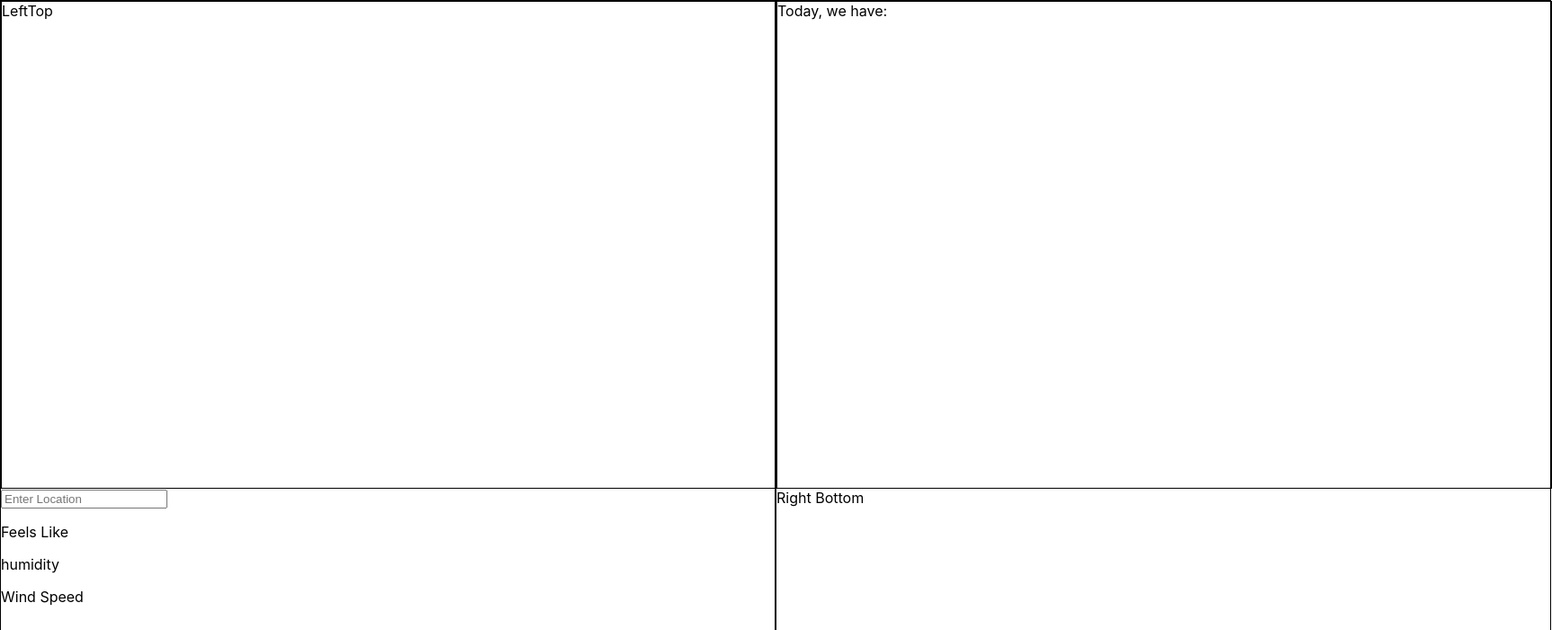
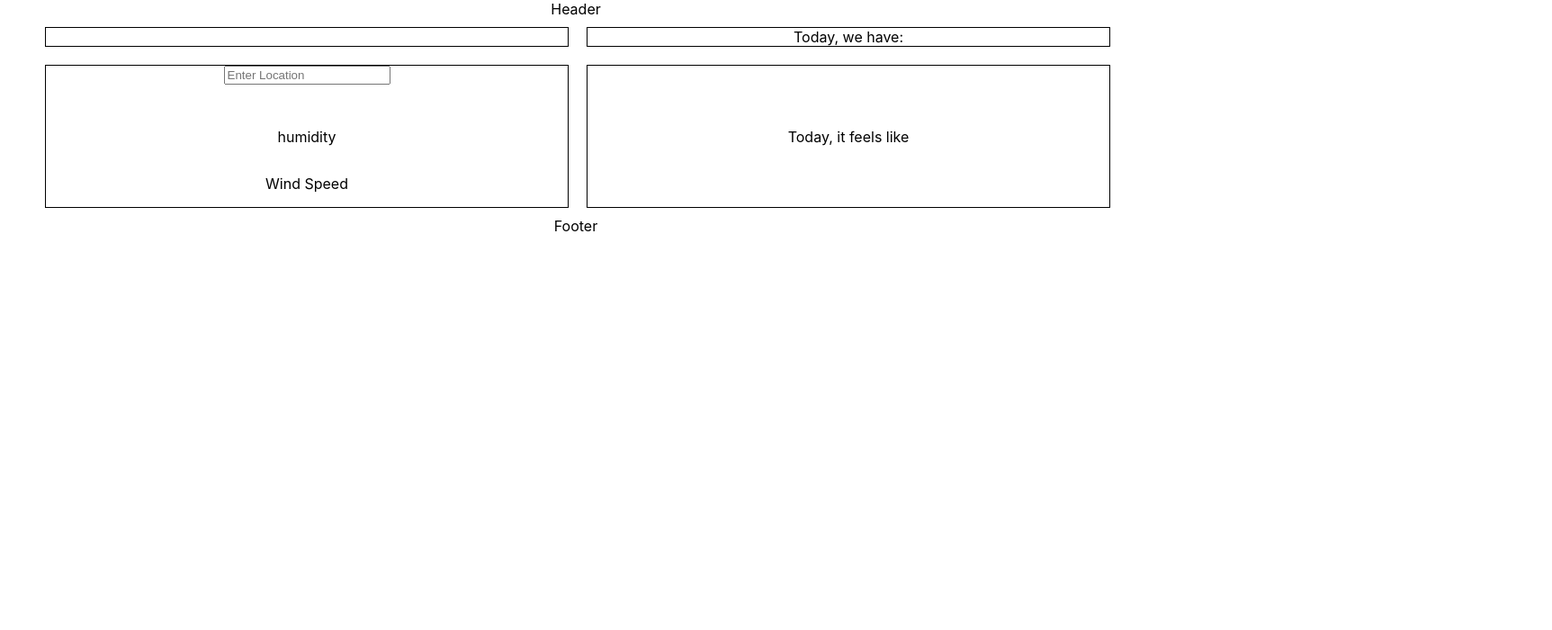
Before and after one commit to sky0815a/WeatherApp, a React (Create React App) app: page / in a window 1280 px wide. Shown: the top 700 px of the page at 90% size, 1725 px wide, since content can reach past the window. Built offline with nearby package versions, Linux system fonts and the light colour scheme.

Commit message:
Left Bottom Corner Working

```diff
--- a/src/App.css
+++ b/src/App.css
@@ -1,27 +1,47 @@
-.App {
-  display: flex
+.Header {
+  text-align: center;
 }
-.LeftSide {
-  width: 860px;
-  height: 1080px;
+
+.footer {
+  text-align: center;
+}
+.main {
+  margin-left: 40px;
+  align-content: center;
+  min-height: 100%;
+  display: flex;
+  flex-wrap: wrap;
+  flex-direction: row;
+}
+.main > div {
+  display: flex;
+  flex-basis: calc(50% - 40px);
+  justify-content: center;
+  flex-direction: column;
+}
+.main > div > div {
+  display: flex;
+  justify-content: center;
+  flex-direction: row;
+}
+
+.LeftTop {
+  margin: 10px;
   border: 1px solid black;
 }
 
-.LeftTop {
-  width: 860px;
-  height: 540PX;
-  border: 1px solid black;
-}
-
-.RightSide {
-  width: 860px;
-  height: 1080px;
+.LeftBottom
+ {
+  margin: 10px;
   border: 1px solid black;
 }
 
 .RightTop {
-  width: 860px;
-  height: 540PX;
+  margin: 10px;
   border: 1px solid black;
+}
 
+.RightBottom {
+  margin: 10px;
+  border: 1px solid black;
 }
--- a/src/App.js
+++ b/src/App.js
@@ -1,7 +1,8 @@
 import React, { useState } from 'react';
 import axios from 'axios'
 import TopRight from './components/TopRight'
-
+import RightBottomTempWarning from './components/RightBottomTempWarning'
+import RightBottomRainCheck from './components/RightBottomRainCheck'
 import './App.css';
 
 
@@ -24,11 +25,20 @@ function App() {
 
   return (
     <div className="App">
-      <div className='LeftSide'>
-        {/* Left Top Block Start */}
+      <div className='Header'>Header</div>
+      <div className='main'>
+        {/* Left Top Components Start */}
         <div className='LeftTop'>
-          LeftTop
           {/* <img src={fewclouds} alt="Left Top"/> */}
+        </div>
+
+        {/* Right Top Components Start */}
+        <div className='RightTop'>
+          <div>Today, we have:</div>
+          <div>{data.weather ? <p>{data.weather[0].description} outside</p> : null}</div>
+          <div className="thingsToGet">
+            <TopRight data={data} />
+          </div>
         </div>
 
         {/* Left Bottom Block Start */}
@@ -48,16 +58,11 @@ function App() {
 
           {/* F = (K - 273.15) * 1.8 + 32 */}
           <div className="temp">
-            {data.main ? <h1>{Math.round((data.main.temp - 273.15) * 1.8 + 32)}F</h1> : null}
+            {data.main ? <h1>{Math.round((data.main.temp - 273.15) * 1.8 + 32)}F°</h1> : null}
           </div>
 
           <div className="description">
             {data.weather ? <p>{data.weather[0].main}</p> : null}
-            <p>Feels Like</p>
-          </div>
-
-          <div className="feels">
-            {data.main ? <p>{Math.round((data.main.feels_like - 273.15) * 1.8 + 32)}F</p> : null}
           </div>
 
           <div className='humidity'>
@@ -70,28 +75,25 @@ function App() {
             <p>Wind Speed</p>
           </div>
         </div>
-      </div>
 
-      {/* Right Side Start */}
-      <div className='RightSide'>
-        <div className='RightTop'>
-          Today, we have:
-          {data.weather ? <p>{data.weather[0].description} outside</p> : null}
+        <div className='RightBottom'>
+          <div>Today, it feels like</div>
+          <div className="feels">
+            {data.main ? <h1>{Math.round((data.main.feels_like - 273.15) * 1.8 + 32)}F°</h1> : null}
+          </div>
           <div className="thingsToGet">
-            <TopRight data={data}/>
+            <RightBottomTempWarning data={data} />
+            <RightBottomRainCheck data={data} />
           </div>
         </div>
-        <div className='RighBottom'>
-          Right Bottom
-        </div>
       </div>
+      <div className='footer'>Footer</div>
     </div>
-
   );
 }
 
 export default App;
 
 
-// Reference 33min
+
 // https://www.youtube.com/watch?v=UjeXpct3p7M&ab_channel=CodeCommerce
--- /dev/null
+++ b/src/components/RightBottomRainCheck.js
@@ -0,0 +1,9 @@
+function RightBottomRainCheck({ data }) {
+    if (Object.keys(data).length > 0) {
+        if (data.weather[0].main === 'Drizzle' || data.weather[0].main === 'Rain') {
+            return <div>Take an umbrella or waterproff outwear</div>
+        }
+    }
+}
+
+export default RightBottomRainCheck;
--- /dev/null
+++ b/src/components/RightBottomTempWarning.js
@@ -0,0 +1,123 @@
+function RightBottomTempWarning({ data }) {
+
+    if (Object.keys(data).length > 0) {
+        let feelsLike = Math.round((data.main.feels_like - 273.15) * 1.8 + 32)
+
+        if (120 < feelsLike) {
+            return <div>Caution, Extreme Head Danger!
+                <br/><br/>*** Things to wear & check before going outside ***
+                <br/><br/>Let someone knows where you are going
+                <br/>If you are driving, check if you have enough gasoline
+                <br/>Take some water bottles just in case
+                <br/>Have your phone fully charged</div>
+
+        }
+
+        else if (110 < feelsLike) {
+            return <div>Becareful of Heatstroke!
+                <br/><br/>*** Things to wear & check before going outside ***
+                <br/><br/>Let someone knows where you are going
+                <br/>Take some water bottles with you. Stay hydrated
+                <br/>Find shade and stay off the direct sunlight
+                <br/>Cover your body with light clothes</div>
+        }
+
+        else if (100 < feelsLike) {
+            return <div>It's Very Hot Today!
+                <br/><br/>*** Things to wear & check before going outside ***
+                <br/><br/>Don't be exposed under the direct sunlight for too long
+                <br/>Take some water bottles with you. Stay hydrated.
+               </div>
+        }
+
+        else if (90 < feelsLike) {
+            return <div>It's Quite Hot Today!
+                <br/><br/>*** Things to wear & check before going outside ***
+                <br/><br/>Make sure you wear light clothes for hot Summer</div>
+        }
+
+        else if (85 < feelsLike) {
+            return <div>It's Pretty Hot Today!
+                <br/><br/>*** Things to wear & check before going outside ***
+                <br/><br/>You should wear light clothes that is not dark color which absorb heats</div>
+        }
+
+        else if (80 < feelsLike) {
+            return <div>It's hot Today!
+                <br/><br/>*** Things to wear & check before going outside ***
+                <br/><br/>It is best to wear light and airy clothes, which will allow your skin to breathe</div>
+        }
+
+        else if (75 < feelsLike) {
+            return <div>It's little bit hot Today!
+                <br/><br/>*** Things to wear & check before going outside ***
+                <br/><br/>You should wear light clothes</div>
+        }
+
+        else if (70 < feelsLike) {
+            return <div>It's warm Today!
+                <br/><br/>*** Things to wear & check before going outside ***
+                <br/><br/>Jeans & Shorts, thin long sleeve shirts or striped tops would be good idea</div>
+        }
+
+        else if (65 < feelsLike) {
+            return <div>It's little bit chilly Today!
+                <br/><br/>*** Things to wear & check before going outside ***
+                <br/><br/>Go for the long-sleeved casual cotton t-shirts</div>
+        }
+
+        else if (60 < feelsLike) {
+            return <div>It's little bit cold Today!
+                <br/><br/>*** Things to wear & check before going outside ***
+                <br/><br/>You can wear hoodie or sweatshirts</div>
+        }
+
+        else if (50 < feelsLike) {
+            return <div>It's quite breeze Today!
+                <br/><br/>*** Things to wear & check before going outside ***
+                <br/><br/>Wear light inner cloth & wear light outter, and maybe light coat as well</div>
+        }
+
+        else if (40 < feelsLike) {
+            return <div>It's cold outside Today!
+                <br/><br/>*** Things to wear & check before going outside ***
+                <br/><br/>Take your gorgeous coat out. Time to wear early Spring & late Fall wear
+                <br/>Maybe gloves would be good idea too</div>
+        }
+
+        else if (30 < feelsLike) {
+            return <div>It's very cold outside Today!
+                <br/><br/>*** Things to wear & check before going outside ***
+                <br/><br/>Make sure you wear heavy, warm winter clothes
+                <br/>Maybe gloves would be good idea too</div>
+        }
+
+        else if (10 < feelsLike) {
+            return <div>It's very very cold outside Today!
+                <br/><br/>*** Things to wear & check before going outside ***
+                <br/><br/>Make sure you wear heavy, warm winter clothes
+                <br/>You should wear gloves too</div>
+        }
+
+        else if (-10 < feelsLike) {
+            return <div>It's extremely cold outside Today!
+                <br/><br/>*** Things to wear & check before going outside ***
+                <br/><br/>Make sure you wear heavy, warm winter clothes
+                <br/>You should wear gloves too</div>
+        }
+
+        else if (-70 < feelsLike) {
+            return <div>Warning, It's extremely cold outside.
+                <br/><br/>*** Things to wear & check before going outside ***
+                <br/><br/>Make sure you wear heavy, warm winter clothes
+                <br/>Let someone knows where you are going
+                <br/>If you are driving, check if you have enough gasoline</div>
+        }
+
+        else {
+            return <div>None of the Above</div>
+        }
+    }
+}
+
+export default RightBottomTempWarning;
--- a/src/components/TopRight.js
+++ b/src/components/TopRight.js
@@ -1,36 +1,34 @@
-import React, { useState } from 'react';
-import axios from 'axios'
+function TopRight({ data }) {
 
-
-
-
-function TopRight({ data }) {
-    console.log(data)
-
-    // return "Get something"
     if (Object.keys(data).length > 0) {
-
 
         if (data.weather[0].main === 'Thunderstorm') {
             return "Try to avoid spiky metal materials when going outside, and stay indoor if possible"
         }
 
         else if (data.weather[0].main === 'Drizzle') {
-            return "Get an umbrella or a raincoat"
+            return "Get an umbrella or a raincoat before you go outside"
         }
 
         else if (data.weather[0].main === 'Rain') {
             if (data.weather[0].description === 'light rain' ||
                 data.weather[0].description === 'moderate rain') {
-                return "Get an umbrella or a raincoat"
+                return "Get an umbrella or a raincoat before you go outside"
             }
             else {
-                return "Get an umbrella or a raincoat and take take extra caution if driving"
+                return "Take take extra caution if driving"
             }
         }
 
         else if (data.weather[0].main === 'Snow') {
-            return "Get an umbrella or a raincoat"
+            if (data.weather[0].description === 'Heavy snow' ||
+                data.weather[0].description === 'Heavy shower snow' ||
+                data.weather[0].description === 'Shower snow') {
+                return "It's snowing hard outside. Take extra caution or stay inside"
+            }
+            else {
+                return "Happy snowday! How about hot-chocolate today?"
+            }
         }
 
         else if (data.weather[0].main === 'Clouds') {
@@ -42,7 +40,7 @@ function TopRight({ data }) {
         }
 
         else {
-            return "gettign something"
+            return ""
         }
     }
     else {
@@ -50,5 +48,4 @@ function TopRight({ data }) {
     }
 }
 
-
 export default TopRight;
```
Also changed, not shown: src/components/dataSample.js (deleted, +0 -44 lines), src/components/weatherCondition.js (deleted, +0 -86 lines), src/components/Images.js (added), src/components/images/fewclouds.jpeg (deleted), 1 other file (tests, documents, lock files or other folders).
